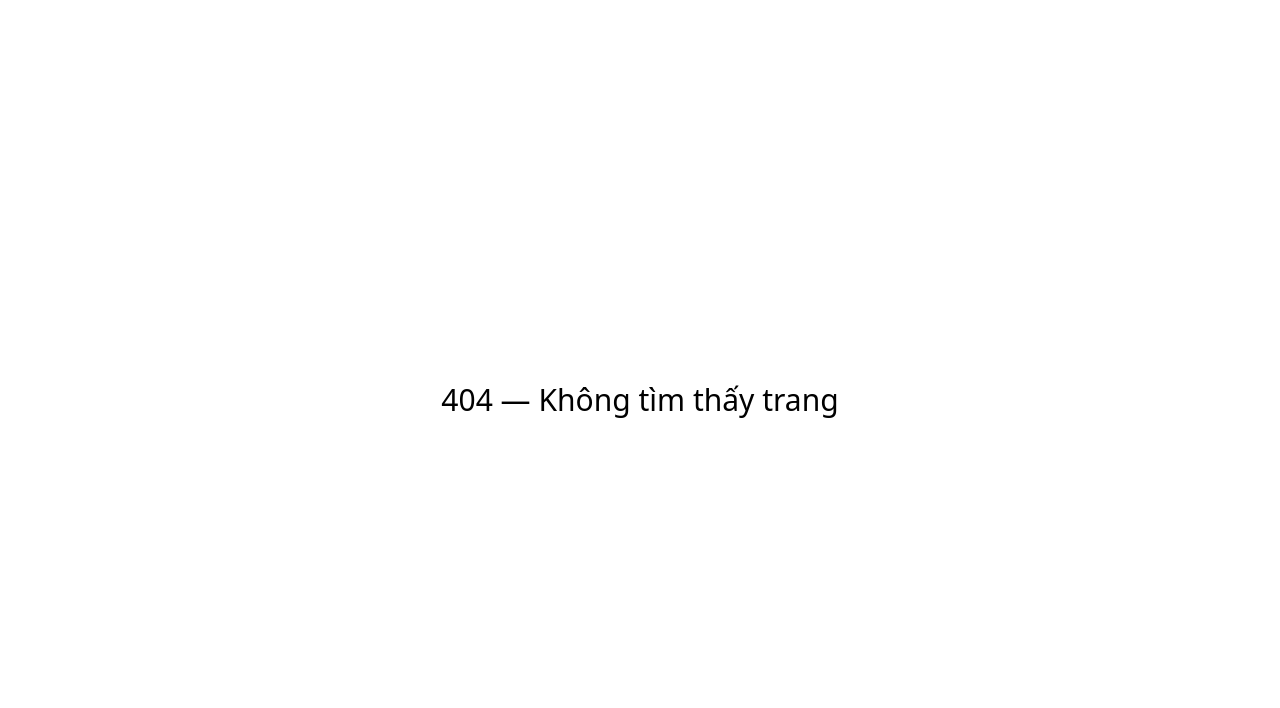
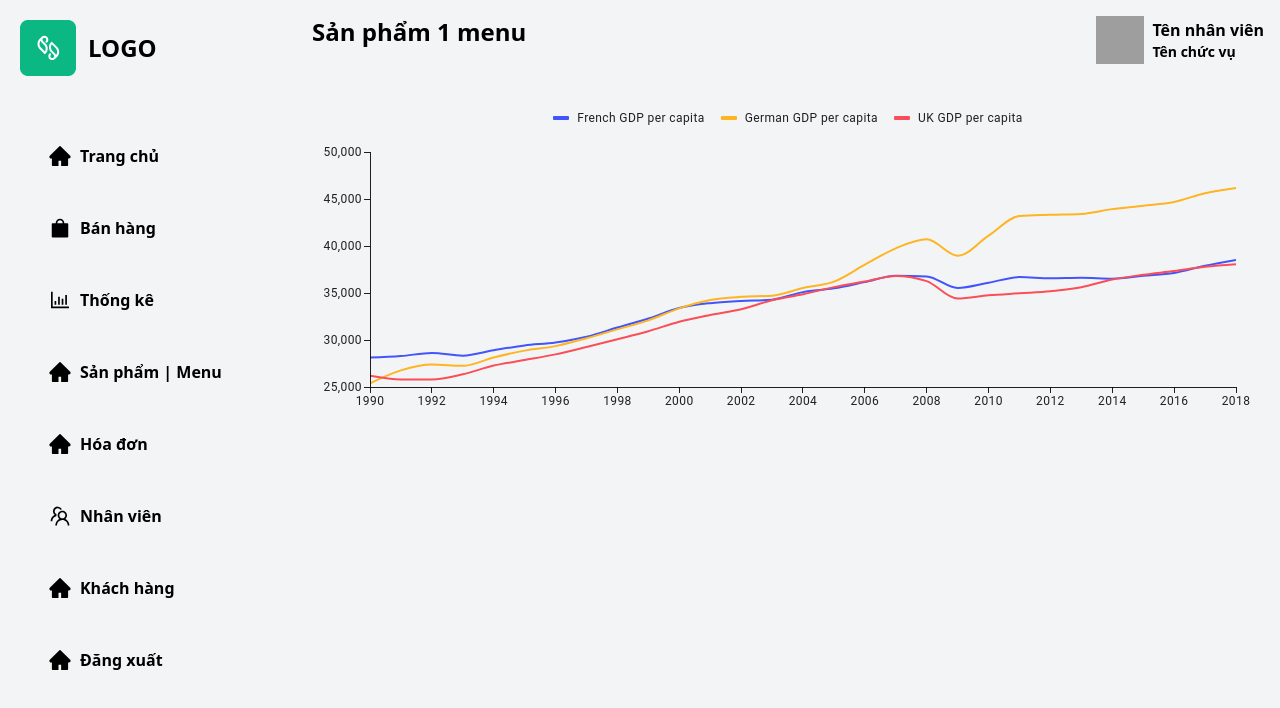
Before and after one commit to Han2412/Frontend-QLDAPM, a React (Vite) app: page /statistics in a window 1280 px wide. Before the commit this address had no page. Shown: the top 708 px of the page. Built offline with nearby package versions, Linux system fonts and the light colour scheme; grey boxes are pictures that could not be loaded.

Commit message:
ttheem thư viện mui_chart, navigate saibar

```diff
--- a/package.json
+++ b/package.json
@@ -10,6 +10,10 @@
     "preview": "vite preview"
   },
   "dependencies": {
+    "@emotion/react": "^11.14.0",
+    "@emotion/styled": "^11.14.1",
+    "@mui/material": "^7.3.2",
+    "@mui/x-charts": "^8.12.0",
     "@tailwindcss/vite": "^4.1.13",
     "react": "^19.1.1",
     "react-dom": "^19.1.1",
--- a/src/components/Layouts/Sidebar.jsx
+++ b/src/components/Layouts/Sidebar.jsx
@@ -5,39 +5,104 @@
   AiOutlineBarChart,
   AiOutlineTeam,
 } from "react-icons/ai";
+import { useNavigate } from "react-router-dom";
+
 export default function Sidebar() {
+  const navigate = useNavigate();
+
+  const navigating = (index) => {
+    switch (index) {
+      case 1:
+        navigate("/"); // Trang chủ
+        break;
+      case 2:
+        navigate("/sales"); // Bán hàng
+        break;
+      case 3:
+        navigate("/statistics"); // Thống kê
+        break;
+      case 4:
+        navigate("/products"); // Sản phẩm
+        break;
+      case 5:
+        navigate("/bills"); // Hóa đơn
+        break;
+      case 6:
+        navigate("/employees"); // Nhân viên
+        break;
+      case 7:
+        navigate("/customers"); // Khách hàng
+        break;
+      case 8:
+        navigate("/login"); // Đăng xuất → có thể xóa token trước
+        break;
+      default:
+        navigate("/notfound");
+    }
+  };
+
   return (
-    <aside className="w-74 flex flex-col ">
+    <aside className="w-74 flex flex-col">
       <div className="flex justify-start items-center p-5 gap-3">
-        <img src={logo}></img>
+        <img src={logo} alt="logo" />
         <h1 className="text-2xl font-bold">LOGO</h1>
       </div>
+
       <ul className="flex flex-col gap-4 mt-8">
-        <li className="flex items-center justify-start gap-2 font-semibold cursor-pointer hover:bg-[#0BB783] p-4 mx-8 rounded-lg">
+        <li
+          onClick={() => navigating(1)}
+          className="flex items-center justify-start gap-2 font-semibold cursor-pointer hover:bg-[#0BB783] p-4 mx-8 rounded-lg"
+        >
           <AiFillHome className="w-6 h-6" /> Trang chủ
         </li>
-        <li className="flex items-center justify-start gap-2 font-semibold cursor-pointer hover:bg-[#0BB783] p-4 mx-8 rounded-lg">
+
+        <li
+          onClick={() => navigating(2)}
+          className="flex items-center justify-start gap-2 font-semibold cursor-pointer hover:bg-[#0BB783] p-4 mx-8 rounded-lg"
+        >
           <AiFillShopping className="w-6 h-6" /> Bán hàng
         </li>
-        <li className="flex items-center justify-start gap-2 font-semibold cursor-pointer hover:bg-[#0BB783] p-4 mx-8 rounded-lg">
+
+        <li
+          onClick={() => navigating(3)}
+          className="flex items-center justify-start gap-2 font-semibold cursor-pointer hover:bg-[#0BB783] p-4 mx-8 rounded-lg"
+        >
           <AiOutlineBarChart className="w-6 h-6" /> Thống kê
         </li>
-        <li className="flex items-center justify-start gap-2 font-semibold cursor-pointer hover:bg-[#0BB783] p-4 mx-8 rounded-lg">
+
+        <li
+          onClick={() => navigating(4)}
+          className="flex items-center justify-start gap-2 font-semibold cursor-pointer hover:bg-[#0BB783] p-4 mx-8 rounded-lg"
+        >
           <AiFillHome className="w-6 h-6" /> Sản phẩm | Menu
         </li>
-        <li className="flex items-center justify-start gap-2 font-semibold cursor-pointer hover:bg-[#0BB783] p-4 mx-8 rounded-lg">
+
+        <li
+          onClick={() => navigating(5)}
+          className="flex items-center justify-start gap-2 font-semibold cursor-pointer hover:bg-[#0BB783] p-4 mx-8 rounded-lg"
+        >
           <AiFillHome className="w-6 h-6" /> Hóa đơn
         </li>
-        <li className="flex items-center justify-start gap-2 font-semibold cursor-pointer hover:bg-[#0BB783] p-4 mx-8 rounded-lg">
+
+        <li
+          onClick={() => navigating(6)}
+          className="flex items-center justify-start gap-2 font-semibold cursor-pointer hover:bg-[#0BB783] p-4 mx-8 rounded-lg"
+        >
           <AiOutlineTeam className="w-6 h-6" /> Nhân viên
         </li>
-        <li className="flex items-center justify-start gap-2 font-semibold cursor-pointer hover:bg-[#0BB783] p-4 mx-8 rounded-lg">
-          <AiFillHome className="w-6 h-6" />
-          Khách hàng
+
+        <li
+          onClick={() => navigating(7)}
+          className="flex items-center justify-start gap-2 font-semibold cursor-pointer hover:bg-[#0BB783] p-4 mx-8 rounded-lg"
+        >
+          <AiFillHome className="w-6 h-6" /> Khách hàng
         </li>
-        <li className="flex items-center justify-start gap-2 font-semibold cursor-pointer hover:bg-[#0BB783] p-4 mx-8 rounded-lg">
-          <AiFillHome className="w-6 h-6" />
-          đăng xuất
+
+        <li
+          onClick={() => navigating(8)}
+          className="flex items-center justify-start gap-2 font-semibold cursor-pointer hover:bg-[#0BB783] p-4 mx-8 rounded-lg"
+        >
+          <AiFillHome className="w-6 h-6" /> Đăng xuất
         </li>
       </ul>
     </aside>
--- /dev/null
+++ b/src/pages/Statistical/index.jsx
@@ -0,0 +1,99 @@
+import * as React from "react";
+import { LineChart } from "@mui/x-charts/LineChart";
+
+const years = [
+  new Date(1990, 0, 1),
+  new Date(1991, 0, 1),
+  new Date(1992, 0, 1),
+  new Date(1993, 0, 1),
+  new Date(1994, 0, 1),
+  new Date(1995, 0, 1),
+  new Date(1996, 0, 1),
+  new Date(1997, 0, 1),
+  new Date(1998, 0, 1),
+  new Date(1999, 0, 1),
+  new Date(2000, 0, 1),
+  new Date(2001, 0, 1),
+  new Date(2002, 0, 1),
+  new Date(2003, 0, 1),
+  new Date(2004, 0, 1),
+  new Date(2005, 0, 1),
+  new Date(2006, 0, 1),
+  new Date(2007, 0, 1),
+  new Date(2008, 0, 1),
+  new Date(2009, 0, 1),
+  new Date(2010, 0, 1),
+  new Date(2011, 0, 1),
+  new Date(2012, 0, 1),
+  new Date(2013, 0, 1),
+  new Date(2014, 0, 1),
+  new Date(2015, 0, 1),
+  new Date(2016, 0, 1),
+  new Date(2017, 0, 1),
+  new Date(2018, 0, 1),
+];
+
+const FranceGDPperCapita = [
+  28129, 28294.264, 28619.805, 28336.16, 28907.977, 29418.863, 29736.645,
+  30341.807, 31323.078, 32284.611, 33409.68, 33920.098, 34152.773, 34292.03,
+  35093.824, 35495.465, 36166.16, 36845.684, 36761.793, 35534.926, 36086.727,
+  36691, 36571, 36632, 36527, 36827, 37124, 37895, 38515.918,
+];
+
+const UKGDPperCapita = [
+  26189, 25792.014, 25790.186, 26349.342, 27277.543, 27861.215, 28472.248,
+  29259.764, 30077.385, 30932.537, 31946.037, 32660.441, 33271.3, 34232.426,
+  34865.78, 35623.625, 36214.07, 36816.676, 36264.79, 34402.36, 34754.473,
+  34971, 35185, 35618, 36436, 36941, 37334, 37782.83, 38058.086,
+];
+
+const GermanyGDPperCapita = [
+  25391, 26769.96, 27385.055, 27250.701, 28140.057, 28868.945, 29349.982,
+  30186.945, 31129.584, 32087.604, 33367.285, 34260.29, 34590.93, 34716.44,
+  35528.715, 36205.574, 38014.137, 39752.207, 40715.434, 38962.938, 41109.582,
+  43189, 43320, 43413, 43922, 44293, 44689, 45619.785, 46177.617,
+];
+
+const lineChartsParams = {
+  series: [
+    {
+      label: "French GDP per capita",
+      data: FranceGDPperCapita,
+      showMark: false,
+    },
+    {
+      label: "German GDP per capita",
+      data: GermanyGDPperCapita,
+      showMark: false,
+    },
+    {
+      label: "UK GDP per capita",
+      data: UKGDPperCapita,
+      showMark: false,
+    },
+  ],
+  height: 300,
+  margin: { left: 0 },
+  yAxis: [{ width: 50 }],
+};
+
+const yearFormatter = (date) => date.getFullYear().toString();
+const currencyFormatter = new Intl.NumberFormat("en-US", {
+  style: "currency",
+  currency: "USD",
+}).format;
+
+export default function Statistical() {
+  return (
+    <LineChart
+      {...lineChartsParams}
+      xAxis={[
+        { data: years, scaleType: "time", valueFormatter: yearFormatter },
+      ]}
+      series={lineChartsParams.series.map((series) => ({
+        ...series,
+        valueFormatter: (v) => (v === null ? "" : currencyFormatter(v)),
+      }))}
+    />
+  );
+}
--- a/src/routes/routesConfig.jsx
+++ b/src/routes/routesConfig.jsx
@@ -1,25 +1,28 @@
-import React,{ lazy }  from "react";
+import React, { lazy } from "react";
 import PrivateRoute from "../components/PrivateRoute";
 import Login from "../pages/Ath/Login";
 import NotFound from "../pages/NotFound/Notfound";
-import AdminLayout from "../components/Layouts/LayoutAdmin"
+import AdminLayout from "../components/Layouts/LayoutAdmin";
+import Statistical from "../pages/Statistical";
 
 const Home = lazy(() => import("../pages/Dashboard/Home"));
 const routesConfig = [
   {
     path: "/login",
-     element: React.createElement(Login),
+    element: React.createElement(Login),
   },
   {
     path: "/",
-     element: React.createElement(Home),
+    element: React.createElement(Home),
   },
   {
     path: "/",
-    element:<AdminLayout/>,
+    element: <AdminLayout />,
 
     children: [
-      { index: true, element: <Home /> },
+      { path: "/home", index: true, element: <Home /> },
+      { path: "/statistics", index: true, element: <Statistical /> },
+
       { index: true, element: <h1>Dashboard Home</h1> },
     ],
   },
```
Also changed, not shown: 1 other file (tests, documents, lock files or other folders).
